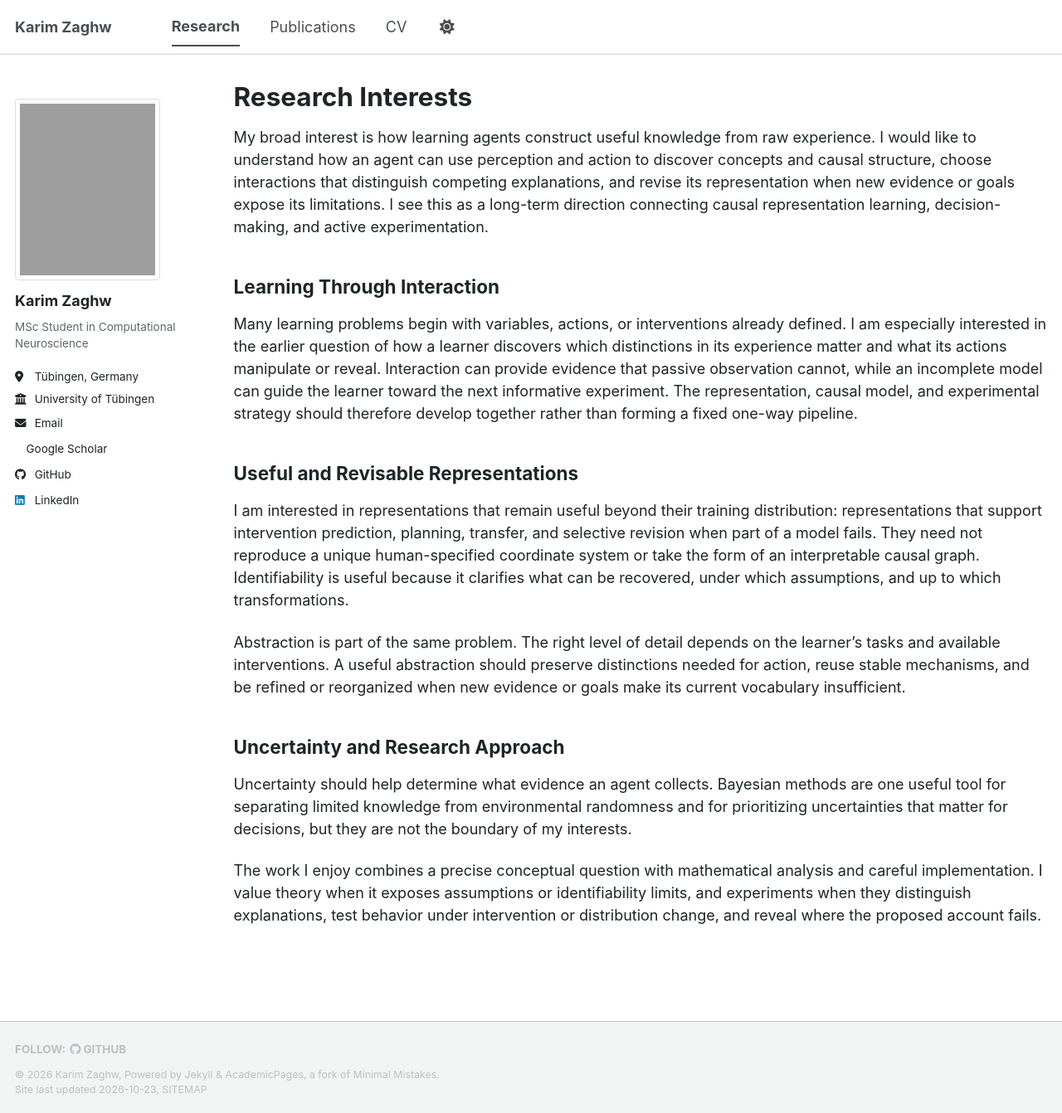
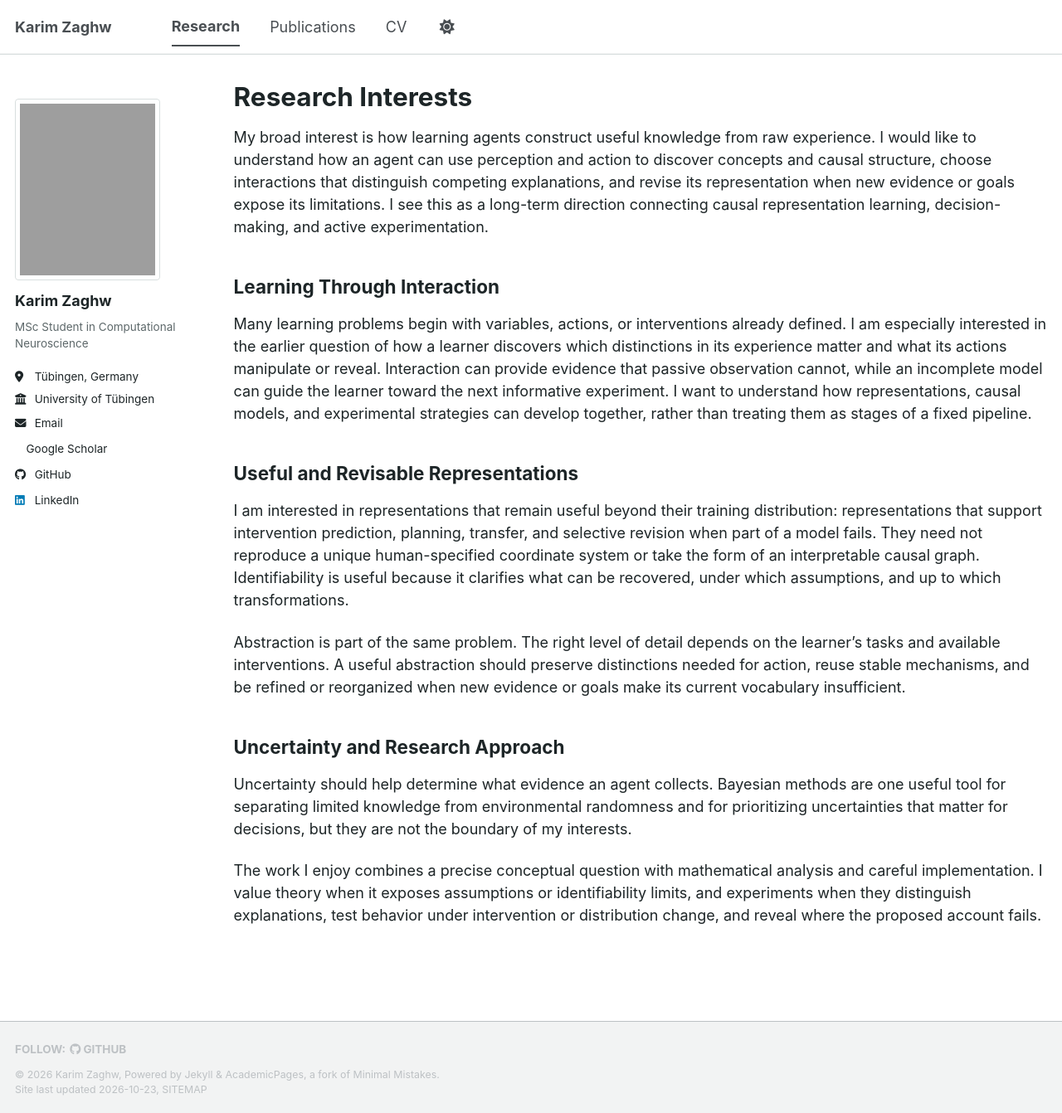
Before and after one commit to KZaghw/kzaghw, a Jekyll site: the page built from _pages/research.md, in a window 1280 px wide and 1342 px high. Shown: the whole window at 83% size. Built offline with Jekyll 4.4.1, drawn with Linux system fonts in a browser that asks for light colours; a style sheet for code colours, icons or effects is not loaded.

Commit message:
Frame research interaction as an open question

```diff
--- a/_pages/research.md
+++ b/_pages/research.md
@@ -9,7 +9,7 @@ My broad interest is how learning agents construct useful knowledge from raw exp
 
 ## Learning Through Interaction
 
-Many learning problems begin with variables, actions, or interventions already defined. I am especially interested in the earlier question of how a learner discovers which distinctions in its experience matter and what its actions manipulate or reveal. Interaction can provide evidence that passive observation cannot, while an incomplete model can guide the learner toward the next informative experiment. The representation, causal model, and experimental strategy should therefore develop together rather than forming a fixed one-way pipeline.
+Many learning problems begin with variables, actions, or interventions already defined. I am especially interested in the earlier question of how a learner discovers which distinctions in its experience matter and what its actions manipulate or reveal. Interaction can provide evidence that passive observation cannot, while an incomplete model can guide the learner toward the next informative experiment. I want to understand how representations, causal models, and experimental strategies can develop together, rather than treating them as stages of a fixed pipeline.
 
 ## Useful and Revisable Representations
 
```
